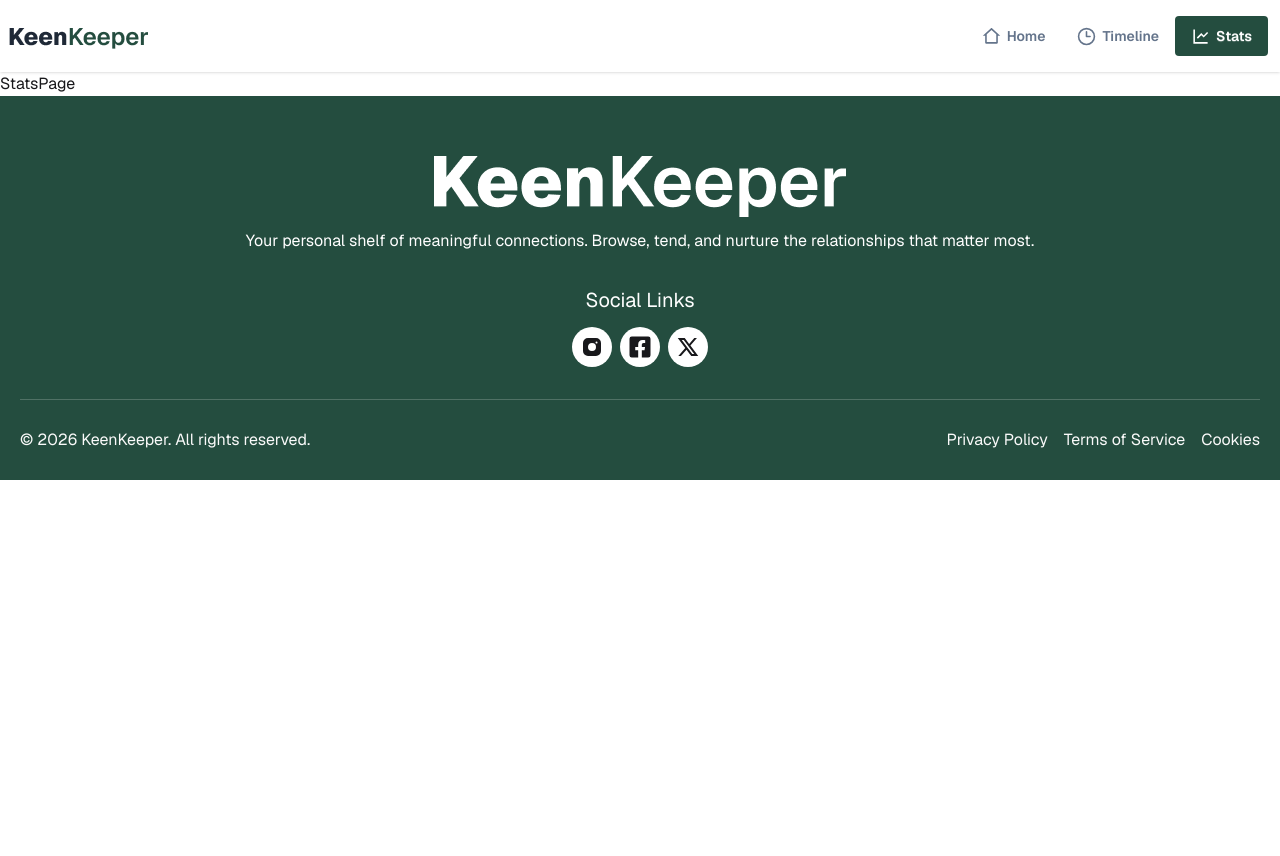
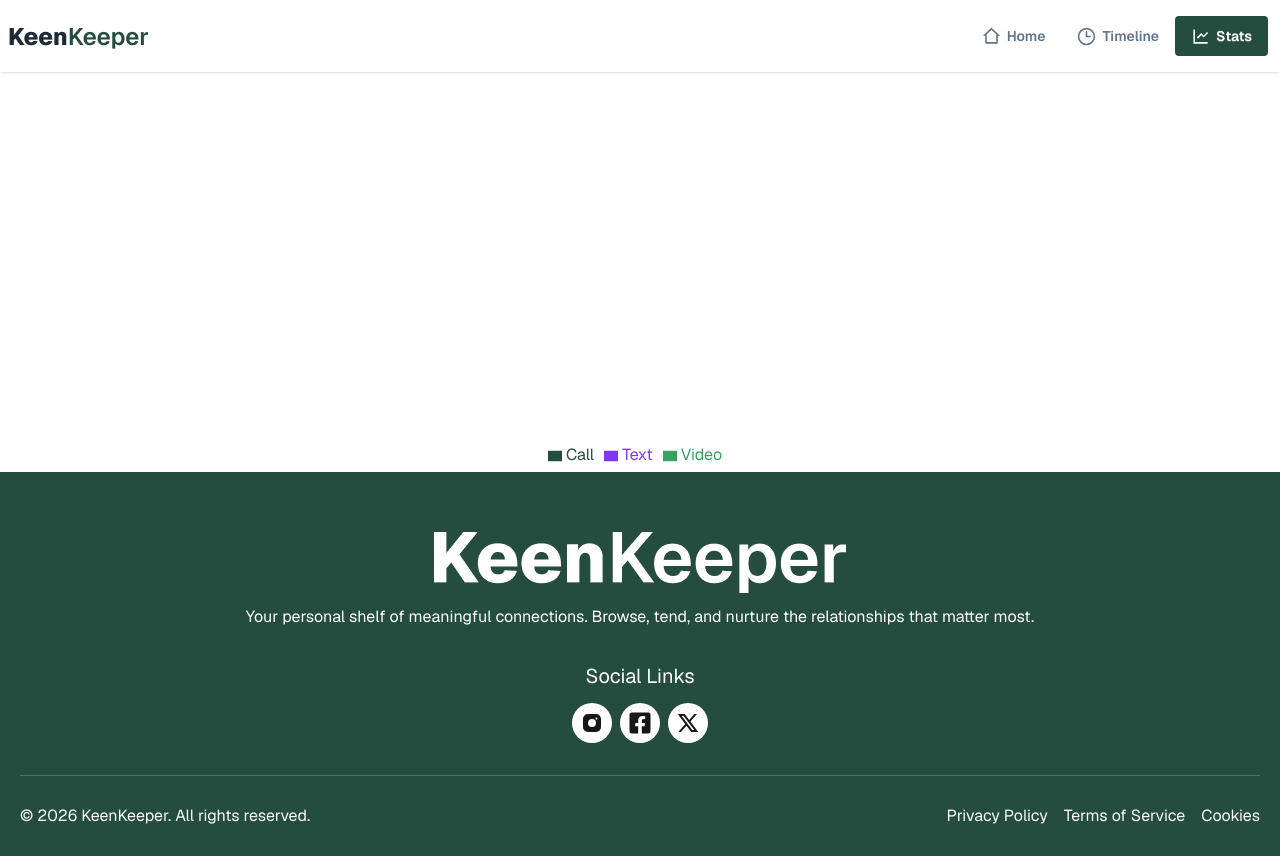
Before and after one commit to mesbahulislam1/B13-A7-keen-keeper, a React (Vite) app: page /stats in a window 1280 px wide. Before the commit the page ends 800 px from the top, so only its background shows below. Built offline with nearby package versions, Linux system fonts and the light colour scheme.

Commit message:
Chart make

```diff
--- a/package.json
+++ b/package.json
@@ -15,6 +15,7 @@
     "react-dom": "^19.2.4",
     "react-icons": "^5.6.0",
     "react-router": "^7.14.0",
+    "recharts": "^3.8.1",
     "tailwindcss": "^4.2.2"
   },
   "devDependencies": {
--- a/src/Context/Context.jsx
+++ b/src/Context/Context.jsx
@@ -1,13 +1,17 @@
+import { useState } from "react"
 import { ContextProvider } from "./ContaxtText"
 
 
 const Context = ({children}) => {
+    const [contactData, setContactData] =useState([])
+    const [selectFriend, setSelectFriend] = useState([])
 
-    const data = [
-      {
-        name: 'Nure Alom'
-      }
-    ]
+    const data = {
+      contactData,
+      setContactData,
+      selectFriend,
+      setSelectFriend
+    }
   return (
     <ContextProvider.Provider value={data}>{children}</ContextProvider.Provider>
   )
--- a/src/pages/FriendDetails.jsx
+++ b/src/pages/FriendDetails.jsx
@@ -1,12 +1,41 @@
 import { useLoaderData, useParams } from "react-router";
 import TextCard from "../components/Ui/TextCard";
 import { LuPhoneCall } from "react-icons/lu";
+import { MdOutlineTextsms } from "react-icons/md";
+import LinkProps from "./LinkProps";
+import { LuVideo } from "react-icons/lu";
+import { ContextProvider } from "../Context/ContaxtText";
+import { useContext } from "react";
+
+
 
 const FriendDetails = () => {
+
+  const ContactList = [
+    {
+      name: 'call',
+      mainIcon: <LuPhoneCall />,
+      icon: 'https://i.ibb.co.com/BVcCZGJ4/call.png',
+
+    },
+    {
+      name: 'text',
+      mainIcon: <MdOutlineTextsms />,
+      icon: 'https://i.ibb.co.com/FkhbsXdr/text.png',
+    },
+    {
+      name: 'video',
+      mainIcon: <LuVideo />,
+      icon: 'https://i.ibb.co.com/N6tPYwgz/video.png',
+    }
+  ]
   const data = useLoaderData();
   const { id } = useParams();
 
   const findFriend = data.find((friendId) => friendId.id == id);
+
+
+  const {selectFriend} = useContext(ContextProvider)
 
   return (
     <div className="max-w-5xl mx-auto my-10 px-4">
@@ -82,10 +111,17 @@ const FriendDetails = () => {
             <h2>Quick Check-In</h2>
             <div>
               <div className="grid grid-cols-3 gap-3">
-                <div className="btn">
-                  <h2>Call</h2>
-                </div>
+                {
+                  ContactList.map((link, index)=> <LinkProps key={index}  findFriend={findFriend} link={link}></LinkProps>)
+                }
               </div>
+              {
+                selectFriend.map((list)=> {
+                  return <div>
+                    <span>{list.icon}</span>
+                  </div>
+                })
+              }
             </div>
           </div>
         </div>
--- /dev/null
+++ b/src/pages/LinkProps.jsx
@@ -0,0 +1,24 @@
+import React, { useContext } from 'react'
+import { ContextProvider } from '../Context/ContaxtText'
+
+const LinkProps = ({link, findFriend}) => {
+
+    const {contactData, setContactData, setSelectFriend} = useContext(ContextProvider)
+
+    const ContactsData = ()=>{
+       const newData = {
+        ...link,
+        friend: findFriend
+       }
+        setContactData([...contactData, newData])
+
+    }
+  return (
+    <div onClick={ContactsData} className='text-center flex flex-col btn h-[70px]'>
+        <span>{link.mainIcon}</span>
+      <h2 className=' capitalize'>{link.name}</h2>
+    </div>
+  )
+}
+
+export default LinkProps
--- a/src/pages/TogglePage/StatsPage.jsx
+++ b/src/pages/TogglePage/StatsPage.jsx
@@ -1,9 +1,50 @@
-import React from 'react'
+import React, { useContext } from "react";
+import { PieChart, Pie, ResponsiveContainer, Legend, Cell } from "recharts";
+import { ContextProvider } from "../../Context/ContaxtText";
+
+const COLORS = ["#244D3F", "#7F37F5", "#37A163"];
 
 const StatsPage = () => {
+  const { contactData } = useContext(ContextProvider);
+
+  const data = [
+    {
+      name: "Call",
+      value: contactData.filter((item) => item.name === "call").length,
+    },
+    {
+      name: "Text",
+      value: contactData.filter((item) => item.name === "text").length,
+    },
+    {
+      name: "Video",
+      value: contactData.filter((item) => item.name === "video").length,
+    },
+  ];
+
   return (
-    <div>StatsPage</div>
-  )
-}
+    <div className="w-full h-[400px] flex items-center justify-center">
+      <ResponsiveContainer width="100%" height="100%">
+        <PieChart>
+          <Pie
+            data={data}
+            dataKey="value"
+            nameKey="name"
+            cx="50%"
+            cy="50%"
+            outerRadius={120}
+            label
+          >
+            {data.map((entry, index) => (
+              <Cell key={`cell-${index}`} fill={COLORS[index]} />
+            ))}
+          </Pie>
 
-export default StatsPage
+          <Legend />
+        </PieChart>
+      </ResponsiveContainer>
+    </div>
+  );
+};
+
+export default StatsPage;
--- a/src/pages/TogglePage/TimelinePage.jsx
+++ b/src/pages/TogglePage/TimelinePage.jsx
@@ -1,14 +1,37 @@
-import React, { useContext } from 'react'
-import { ContextProvider } from '../../Context/ContaxtText'
+import { useContext } from "react"
+import { ContextProvider } from "../../Context/ContaxtText"
+import { IoIosArrowDown } from "react-icons/io";
+
+
 
 const TimelinePage = () => {
-  const data = useContext(ContextProvider)
-  console.log(data)
+  const {contactData, } = useContext(ContextProvider)
+
 
   return (
-    <div>
 
+    <div className="max-w-[1000px] mx-auto mb-9 mt-9">
+      <h2 className="text-[#1F2937] text-5xl font-medium">Timeline</h2>
+      <div className="btn w-[200px] justify-between my-4">
+        <h2 className="text-[#64748B]">Filter timeline</h2>
+        <IoIosArrowDown />
+      </div>
+      <div className="flex flex-col-reverse space-y-4 ">
+
+      {
+        contactData.map((link)=>{
+          return <div className="flex items-center border border-black/10 my-2 gap-4 p-7 shadow-md rounded-2xl">
+           <img src={link.icon} alt="" />
+           <div>
+            <h2 className="flex items-center gap-2"><span className=" text-[#244D3F] text-[20px] font-medium capitalize">{link.name}</span><span className=" text-[#64748B] text-[17px]">with {link.friend.name}</span></h2>
+            <h3>{link.friend.next_due_date}</h3>
+           </div>
+          </div>
+        })
+      }
     </div>
+    </div>
+
   )
 }
 
```
Also changed, not shown: 1 other file (tests, documents, lock files or other folders).
